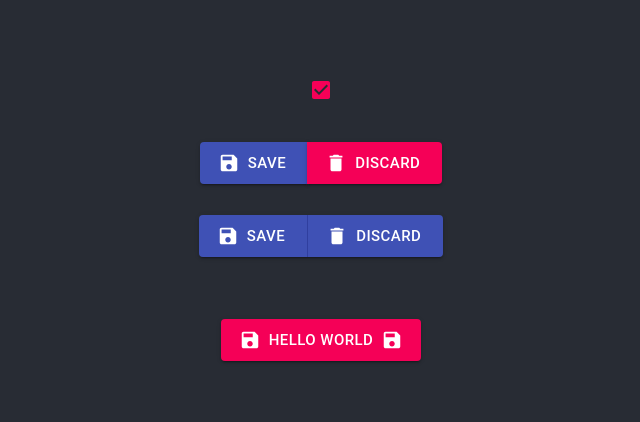
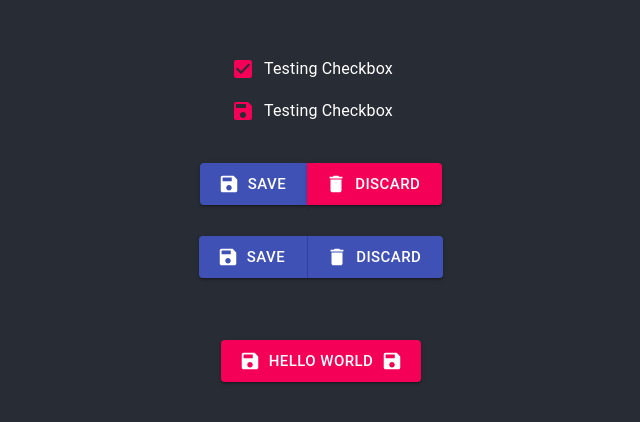
Before and after one commit to Annie-Huang/material-ui-react-tutorial, a React (Create React App) app: page / in a window 1280 px wide. Shown: the part 154-576 px from the top of the page, without its empty margins (319-959 px from the left). Built offline with nearby package versions, Linux system fonts and the light colour scheme.

Commit message:
Wrapped <Checkbox> into a <FormControlLabel>. and show different icon you can choose for checked and unchecked state icon.

```diff
--- a/src/App.js
+++ b/src/App.js
@@ -6,18 +6,44 @@
 import SaveIcon from '@material-ui/icons/Save'
 import DeleteIcon from '@material-ui/icons/Delete'
 import Checkbox from "@material-ui/core/Checkbox";
+import FormControlLabel from "@material-ui/core/FormControlLabel";
 
 function CheckboxExample() {
   const [checked, setChecked] = React.useState(true);
   return (
-    <div>
-      {/*<Checkbox checked={checked} onChange={e => setChecked(e.target.checked)} color="primary" disabled/>*/}
-      <Checkbox
-        checked={checked}
-        onChange={e => setChecked(e.target.checked)}
-        inputProps={{ 'aria-label': 'secondary checkbox' }}
-      />
-    </div>
+    // <div>
+    //   {/*<Checkbox checked={checked} onChange={e => setChecked(e.target.checked)} color="primary" disabled/>*/}
+    //   <Checkbox
+    //     checked={checked}
+    //     onChange={e => setChecked(e.target.checked)}
+    //     inputProps={{ 'aria-label': 'secondary checkbox' }}
+    //   />
+    // </div>
+
+    <>
+    <FormControlLabel
+      control={
+        <Checkbox
+          checked={checked}
+          onChange={e => setChecked(e.target.checked)}
+          inputProps={{ 'aria-label': 'secondary checkbox' }}
+        />
+      }
+      label="Testing Checkbox"
+    />
+    <FormControlLabel
+      control={
+        <Checkbox
+          checked={checked}
+          icon={<DeleteIcon />}
+          checkedIcon={<SaveIcon />}
+          onChange={e => setChecked(e.target.checked)}
+          inputProps={{ 'aria-label': 'secondary checkbox' }}
+        />
+      }
+      label="Testing Checkbox"
+    />
+    </>
   );
 }
 
```
